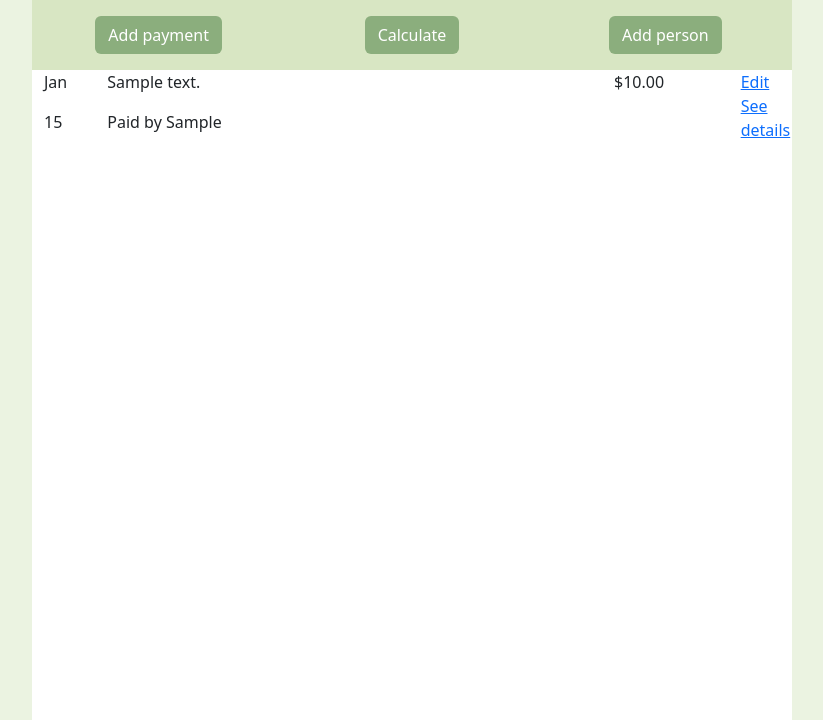
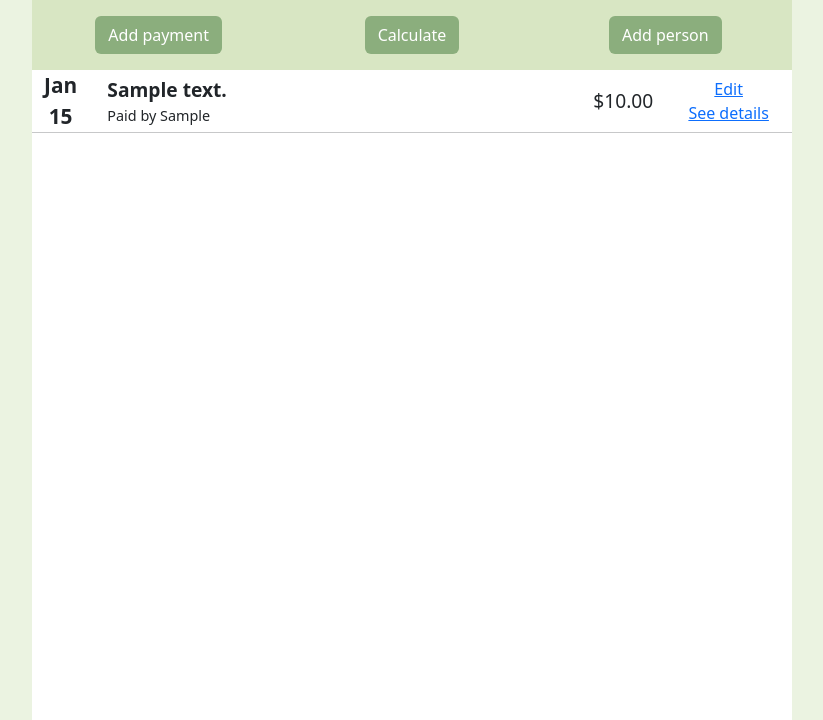
Before and after one commit to michaelzhan1/fairshare, a Flask app: page / in a window 1280 px wide. Shown: the part 80-800 px from the top of the page, without its empty margins (228-1051 px from the left). Run offline with Flask 3, Linux system fonts and the light colour scheme; tables that the repository leaves empty hold one stand-in row (values such as "Sample post"); some libraries are stand-ins or nearby versions.

Commit message:
Finish new current payments display

```diff
--- a/app/static/css/styles.css
+++ b/app/static/css/styles.css
@@ -65,6 +65,55 @@ header {
     background-color: #8BAE7D;
     color: #FFFFFF;
 }
+
+#payment-container {
+    overflow-x: hidden;
+    overflow-y: scroll;
+    height: calc(100vh - 150px);
+}
+
+#payment-container hr {
+    margin-top: 0;
+    margin-bottom: 0;
+}
+
+#payment-container p {
+    margin-bottom: 0;
+}
+
+#payment-container .date-display {
+    text-align: center;
+    font-size: 1.3em;
+    font-weight: bold;
+    margin-bottom: 0;
+}
+
+#payment-container .desc-display {
+    text-align: center;
+    font-size: 1.2em;
+    font-weight: bold;
+    margin-bottom: 0;
+}
+
+#payment-container .payer-display {
+    text-align: center;
+    font-size: 0.9em;
+    margin-bottom: 0;
+}
+
+#payment-container .amt-display {
+    text-align: center;
+    font-size: 1.2em;
+    margin-bottom: 0;
+}
+
+#payment-container .options-display {
+    text-align: center;
+}
+
+
+
+
 
 
 
--- a/app/static/js/load.js
+++ b/app/static/js/load.js
@@ -14,28 +14,25 @@ window.addEventListener('load', function() {
       let html = `
         <div class="container">
           <div class="row">
-            <div class="col-1">
-              <p>${month}</p>
-              <p>${day}</p>
+            <div class="col-1 date-display d-flex flex-column justify-content-center align-items-start">
+              <p>${month}<br>${day}</p>
             </div>
-            <div class="col-8">
-              <p>${description}</p>
-              <p>Paid by ${payer}</p>
+            <div class="col-7 info-display d-flex flex-column justify-content-center align-items-start">
+              <p class="desc-display">${description}</p>
+              <p class="payer-display">Paid by ${payer}</p>
             </div>
-            <div class="col-2">
+            <div class="col-2 amt-display d-flex flex-column justify-content-center align-items-end">
               <p>$${amount}</p>
             </div>
-            <div class="col-1">
+            <div class="col-2 options-display d-flex flex-column justify-content-center align-items-center">
               <a href="/">Edit</a>
               <a href="/">See details</a>
             </div>
           </div>
         </div>
       `
-      if (container.children.length > 0) {
-        container.appendChild(document.createElement('hr'));
-      }
       container.innerHTML += html;
+      container.appendChild(document.createElement('hr'));
     });
   });
 });
--- a/app/templates/index.html
+++ b/app/templates/index.html
@@ -46,7 +46,7 @@
 
   <!-- Main content -->
   <div class="container" id="main-body-container">
-    <div class="row justify-content-center overflow-auto">
+    <div class="row justify-content-center">
       <div class="col-8 px-0 bg-white" id="main-body">
         <!-- Button row at top of payment list -->
         <div class="container" id="button-container">
@@ -102,10 +102,7 @@
     </div>
   </div>
 
-  <!-- Custom JS -->
-  <script src="../static/js/functions.js"></script>
-  <script src="../static/js/load.js"></script>
-  <script src="../static/js/scripts.js"></script>
+
 
   <!-- Bootstrap JavaScript Libraries -->
   <script src="https://cdn.jsdelivr.net/npm/@popperjs/core@2.11.6/dist/umd/popper.min.js"
@@ -116,6 +113,11 @@
     integrity="sha384-7VPbUDkoPSGFnVtYi0QogXtr74QeVeeIs99Qfg5YCF+TidwNdjvaKZX19NZ/e6oz" crossorigin="anonymous">
   </script>
 
+  <!-- Custom JS -->
+  <script src="../static/js/functions.js"></script>
+  <script src="../static/js/load.js"></script>
+  <script src="../static/js/scripts.js"></script>
+
   <!-- Font Awesome -->
   <script src="https://kit.fontawesome.com/938b14a27f.js" crossorigin="anonymous"></script>
 </body>
```
